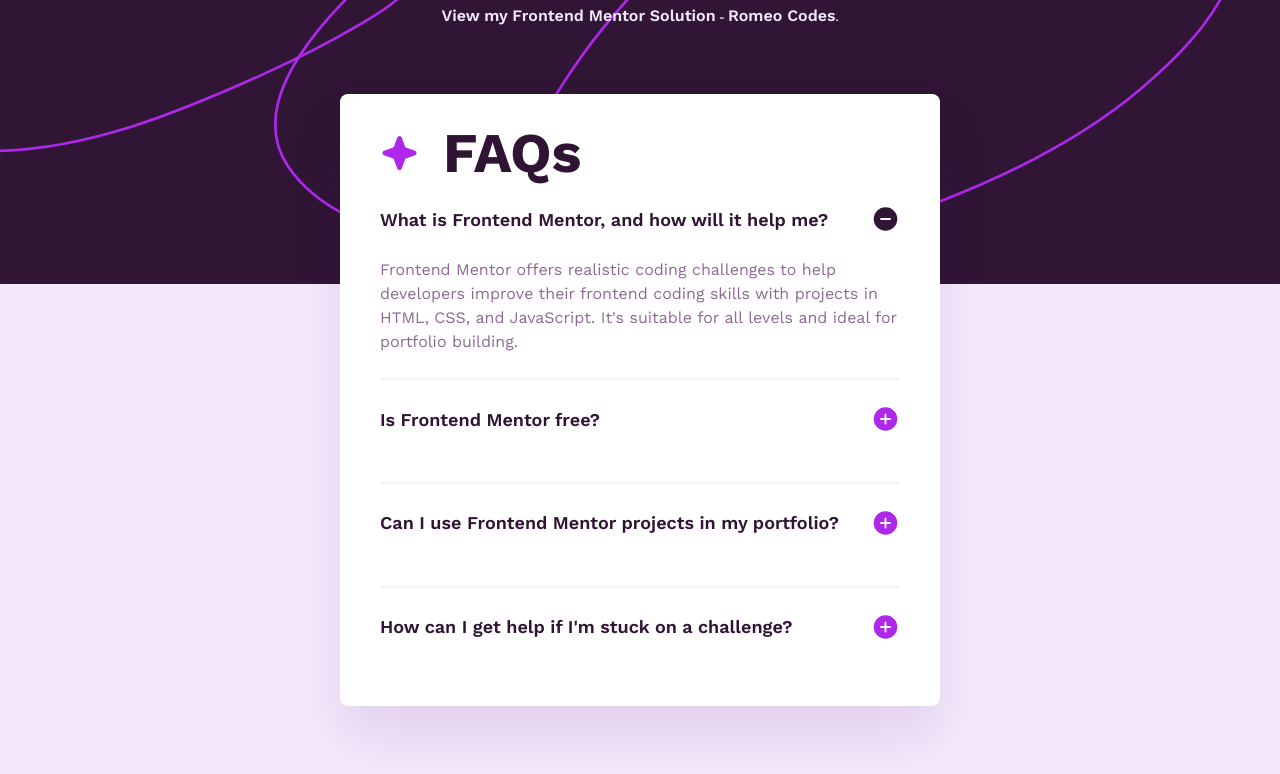
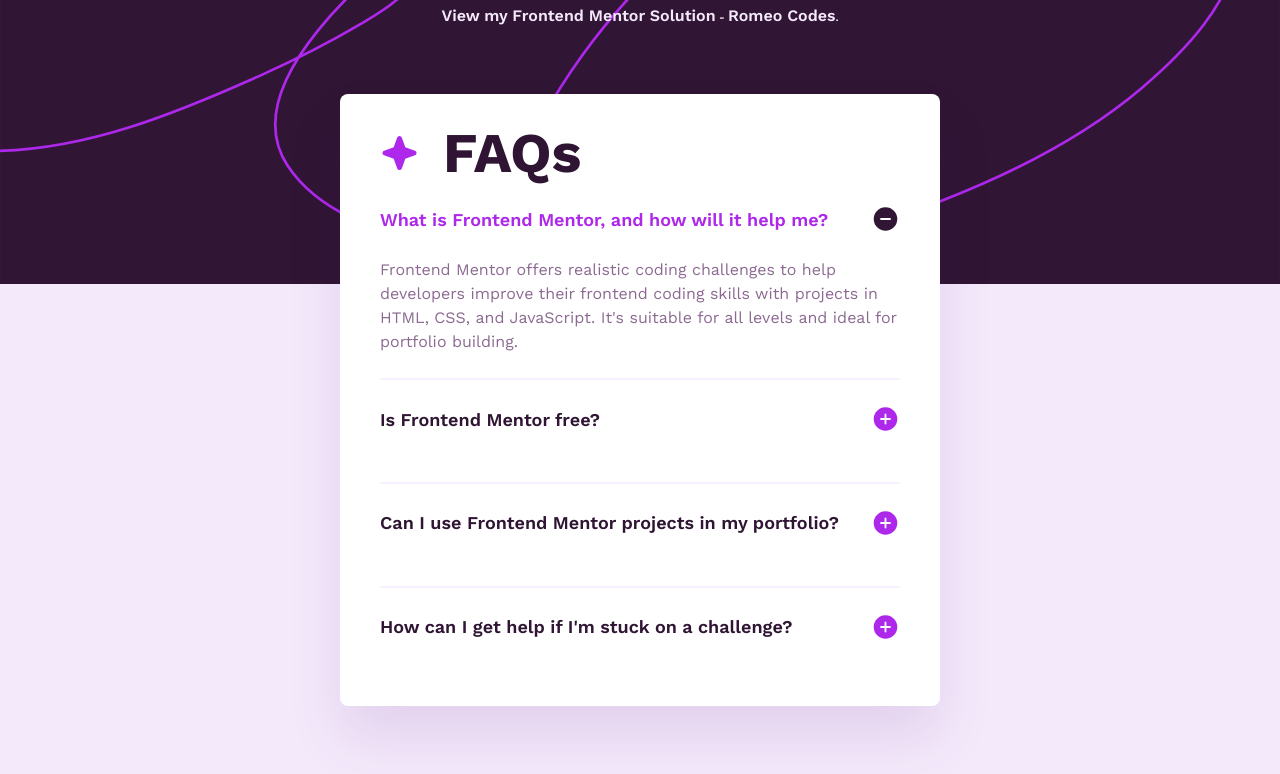
Before and after one commit to Romeo899/faqAccordionMain, a plain HTML site: page index.html in a window 1280 px wide. In both pictures the pointer is over the element "What is Frontend Mentor, and how will it help me?". Drawn offline with nearby package versions, Linux system fonts and the light colour scheme.

Commit message:
faq accordion main | question hover active state added

```diff
--- a/style.css
+++ b/style.css
@@ -268,7 +268,14 @@ img {
     max-height: 40px;
 }
 
-/* question container  */
+
+
+/* question container | active state */
+
+.question:hover {
+    cursor: pointer;
+    color: var(--violet-600);
+}
 
 .question {
     font: var(--text-preset-2);
```
